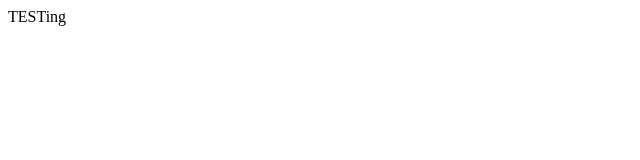
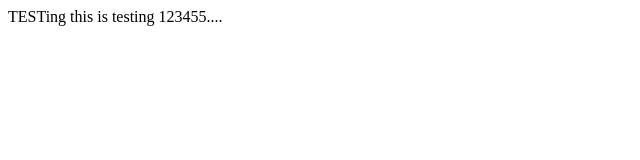
Before and after one commit to supportatappdev/Text2, a plain HTML site: page index.html in a window 1280 px wide. Shown: the whole page, without its empty margins (0-640 px from the left). Drawn offline with Linux system fonts and the light colour scheme.

Commit message:
Updated on Sun Nov 02 09:48:00 UTC 2014

```diff
--- a/index.html
+++ b/index.html
@@ -1,4 +1,7 @@
 <html>
 
     <head>TESTing</head>
+
+    this is testing 123455....
+
 </html>
```
